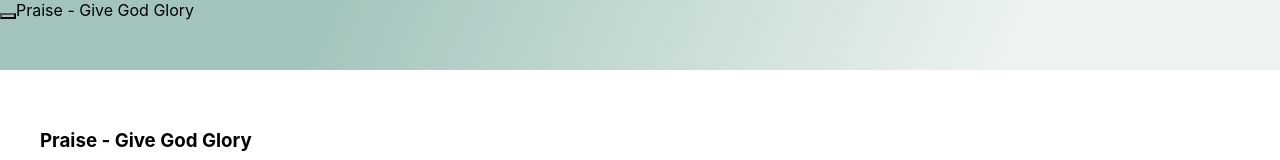
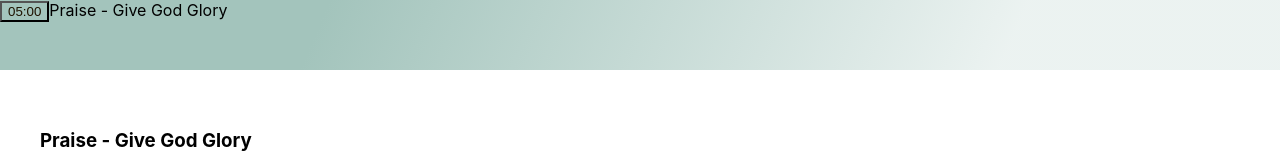
Before and after one commit to Joshua-rose/PrayerTemplate, a React (Create React App) app: page / in a window 1280 px wide. Shown: the top 160 px of the page. Built offline with nearby package versions, Linux system fonts and the light colour scheme.

Commit message:
now showing total time or completion time.
PRAYER-19 #closed

```diff
--- a/src/App.tsx
+++ b/src/App.tsx
@@ -109,7 +109,7 @@ function App() {
             isFocused={isFocused}
             togglePlaying={toggleTimer}
             proceedToNextSection={goToNext}
-            time={isFocused ? time : length}
+            time={isFocused ? time || length : length}
           />
 
         </>
```
